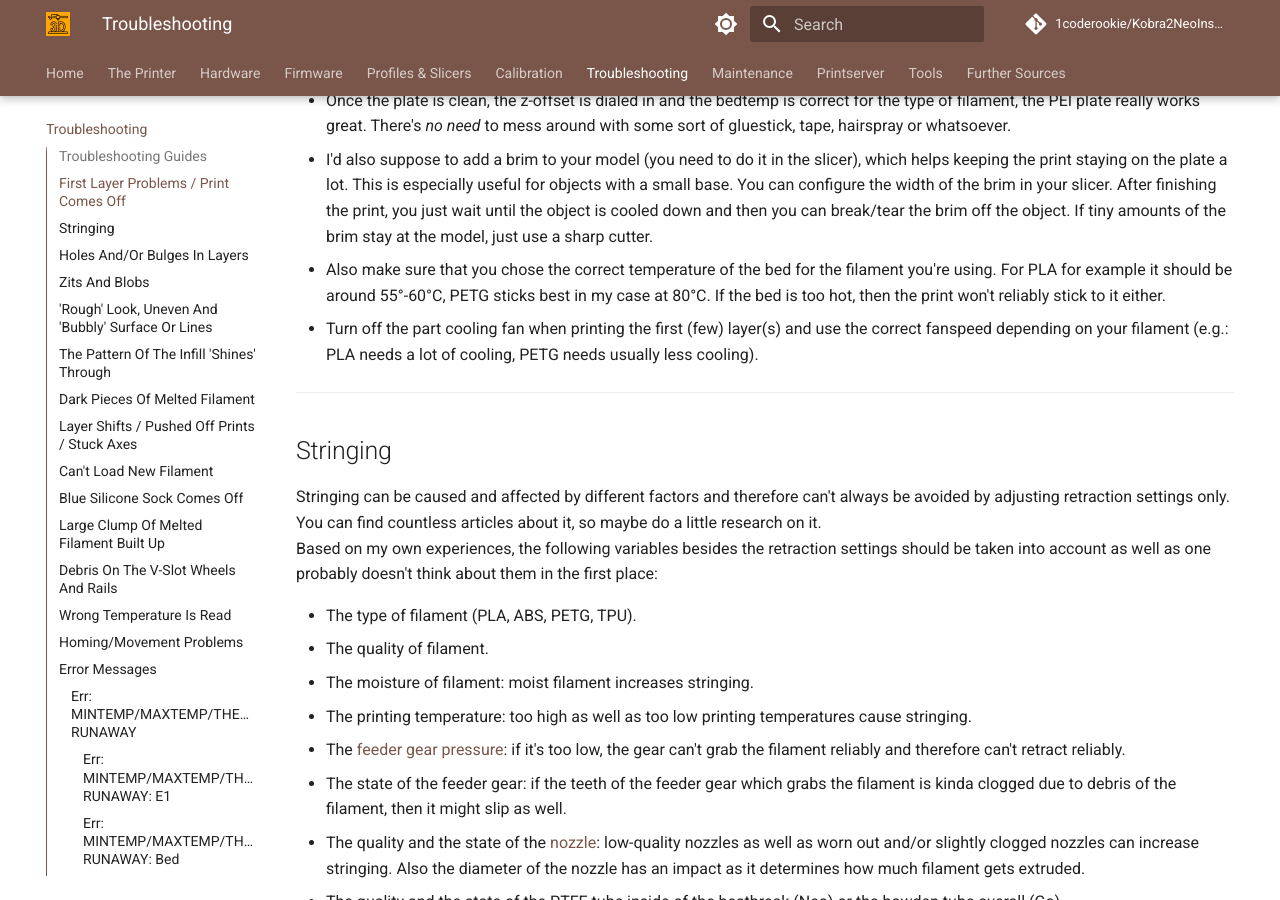
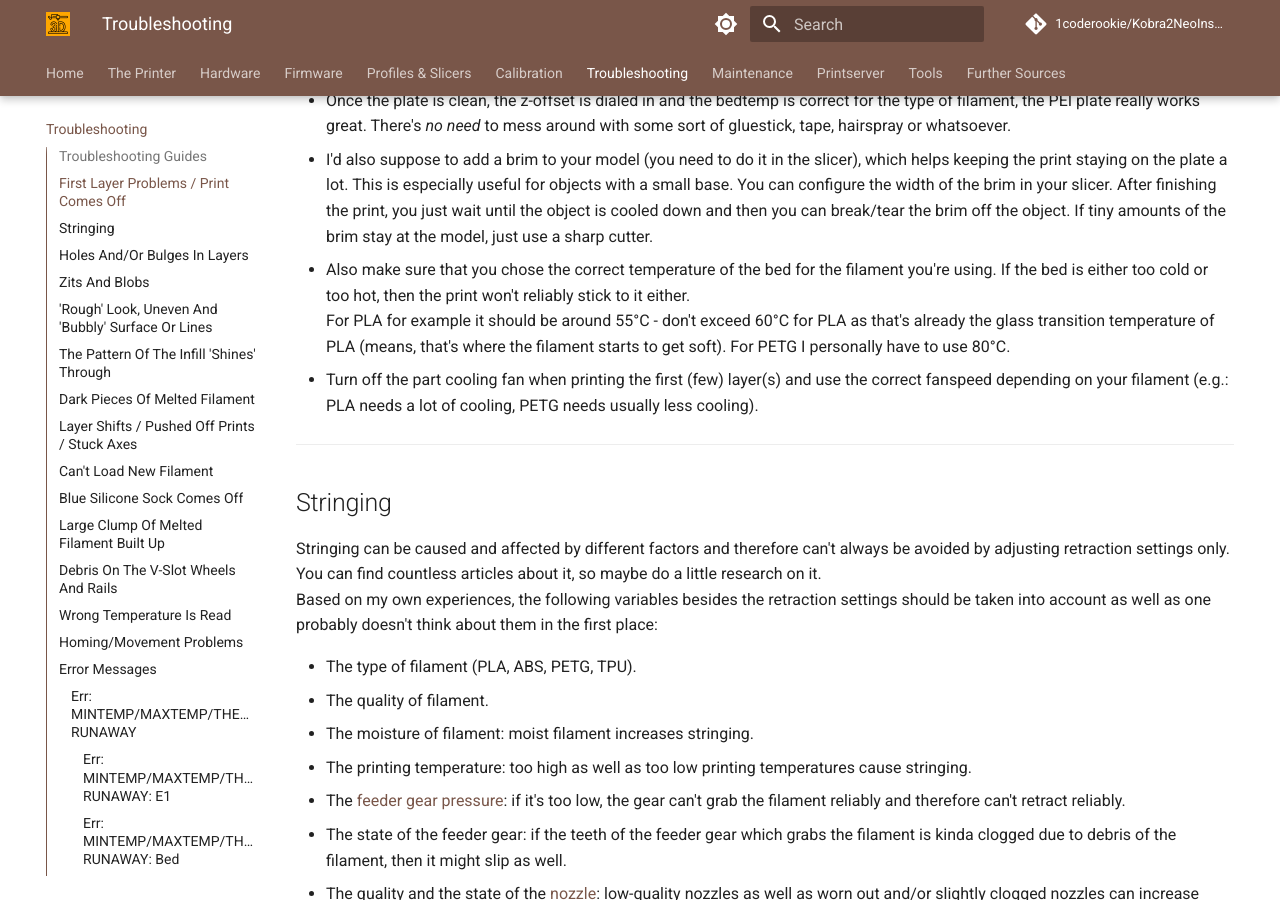
Before and after one commit to 1coderookie/Kobra2NeoInsights, an MkDocs documentation site: the page built from docs/troubleshooting.md, in a window 1280 px wide and 900 px high, scrolled down 1949 px. Built offline with MkDocs 1.6.1 and Material for MkDocs 9.7.7, drawn with Linux system fonts in a browser that asks for light colours; comment, search, counter and statistics services are not loaded.

Commit message:
Update troubleshooting.md

```diff
--- a/docs/troubleshooting.md
+++ b/docs/troubleshooting.md
@@ -45,7 +45,8 @@ If you're having the problem that your first layer isn't consistent across the p
 - Avoid touching the plate with your bare hands and fingers as that'll leave a tiny amount of grease onto the plate as well.
 - Once the plate is clean, the z-offset is dialed in and the bedtemp is correct for the type of filament, the PEI plate really works great. There's *no need* to mess around with some sort of gluestick, tape, hairspray or whatsoever.
 - I'd also suppose to add a brim to your model (you need to do it in the slicer), which helps keeping the print staying on the plate a lot. This is especially useful for objects with a small base. You can configure the width of the brim in your slicer. After finishing the print, you just wait until the object is cooled down and then you can break/tear the brim off the object. If tiny amounts of the brim stay at the model, just use a sharp cutter.
-- Also make sure that you chose the correct temperature of the bed for the filament you're using. For PLA for example it should be around 55°-60°C, PETG sticks best in my case at 80°C. If the bed is too hot, then the print won't reliably stick to it either.
+- Also make sure that you chose the correct temperature of the bed for the filament you're using. If the bed is either too cold or too hot, then the print won't reliably stick to it either.
+  For PLA for example it should be around 55°C - don't exceed 60°C for PLA as that's already the glass transition temperature of PLA (means, that's where the filament starts to get soft). For PETG I personally have to use 80°C.
 - Turn off the part cooling fan when printing the first (few) layer(s) and use the correct fanspeed depending on your filament (e.g.: PLA needs a lot of cooling, PETG needs usually less cooling).
 
 ---
```
